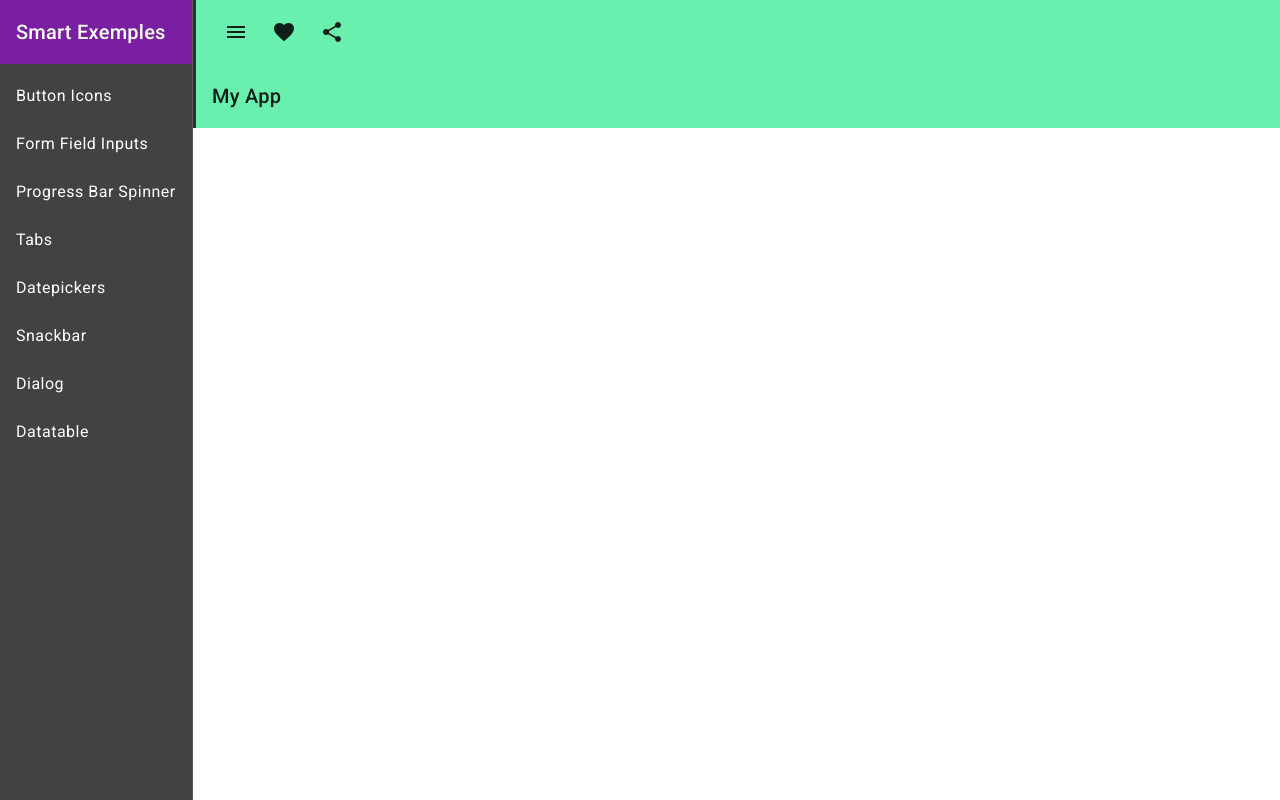
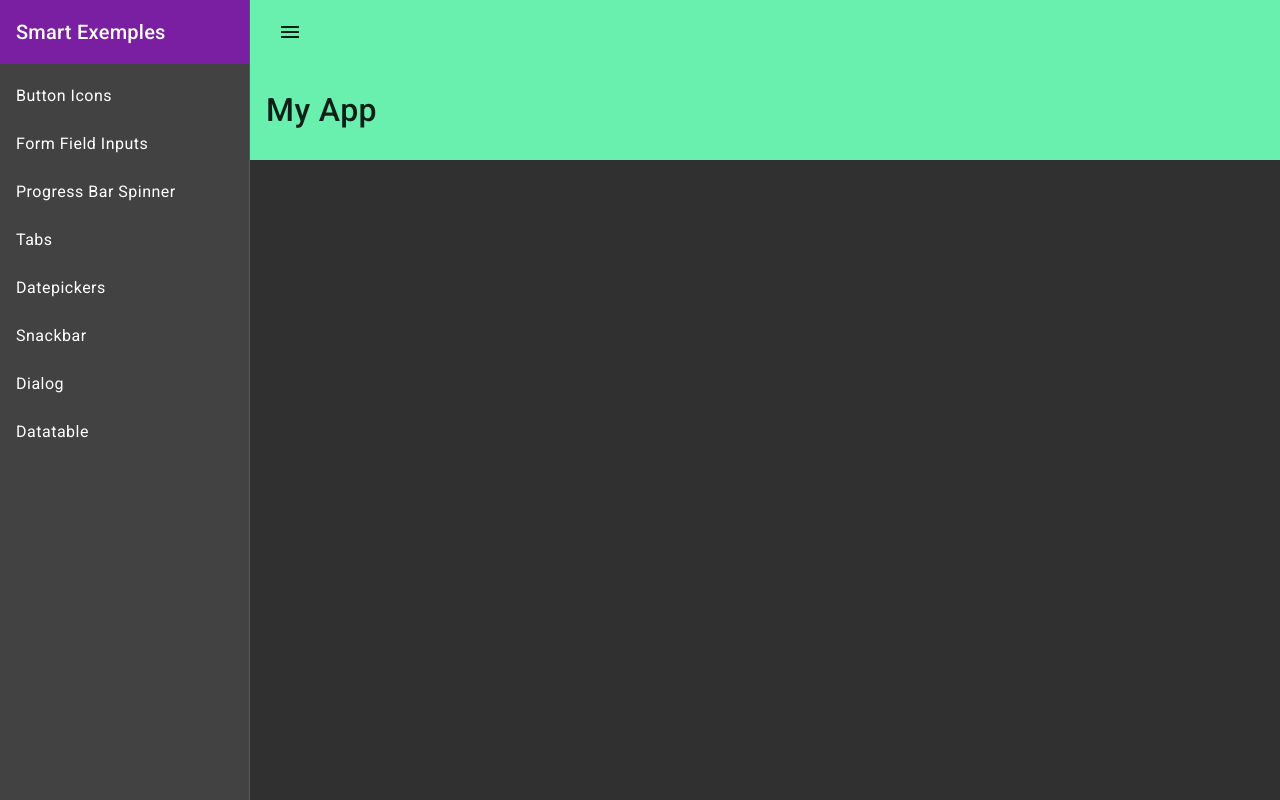
Before and after one commit to Felipe-Hlk/Project_School, an Angular app in the folder project-school/: page / in a window 1280 px wide. Built offline with nearby package versions, Linux system fonts and the light colour scheme.

Commit message:
Update app.component.scss

```diff
--- a/project-school/src/app/app.component.scss
+++ b/project-school/src/app/app.component.scss
@@ -0,0 +1,38 @@
+
+.main{
+  padding: 20px;
+}
+
+.example-spacer {
+  flex: 1 1 auto;
+}
+
+.sidenav {
+  width: 250px;
+}
+
+mat-sidenav-content {
+  height: 100vh;
+}
+
+mat-sidenav-container {
+  height: 100vh;
+}
+
+.toolbar-menu {
+  position: fixed;
+  font-size: 1rem;
+  top: 0;
+  z-index: 1001;
+}
+
+.toolbar-submenu {
+  height: 100px;
+  font-size: 2rem;
+  margin-top: 60px;
+}
+
+
+.title {
+  margin-bottom: 500px;
+}
```
